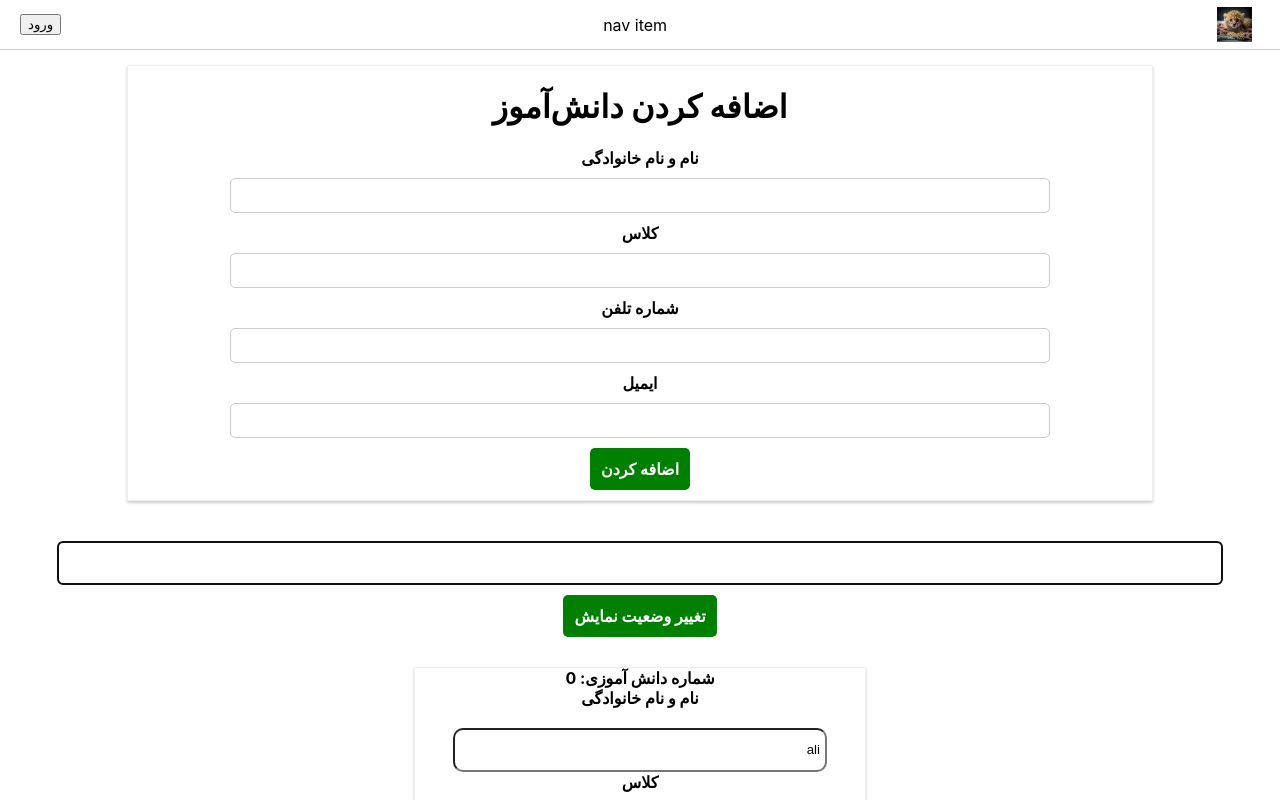
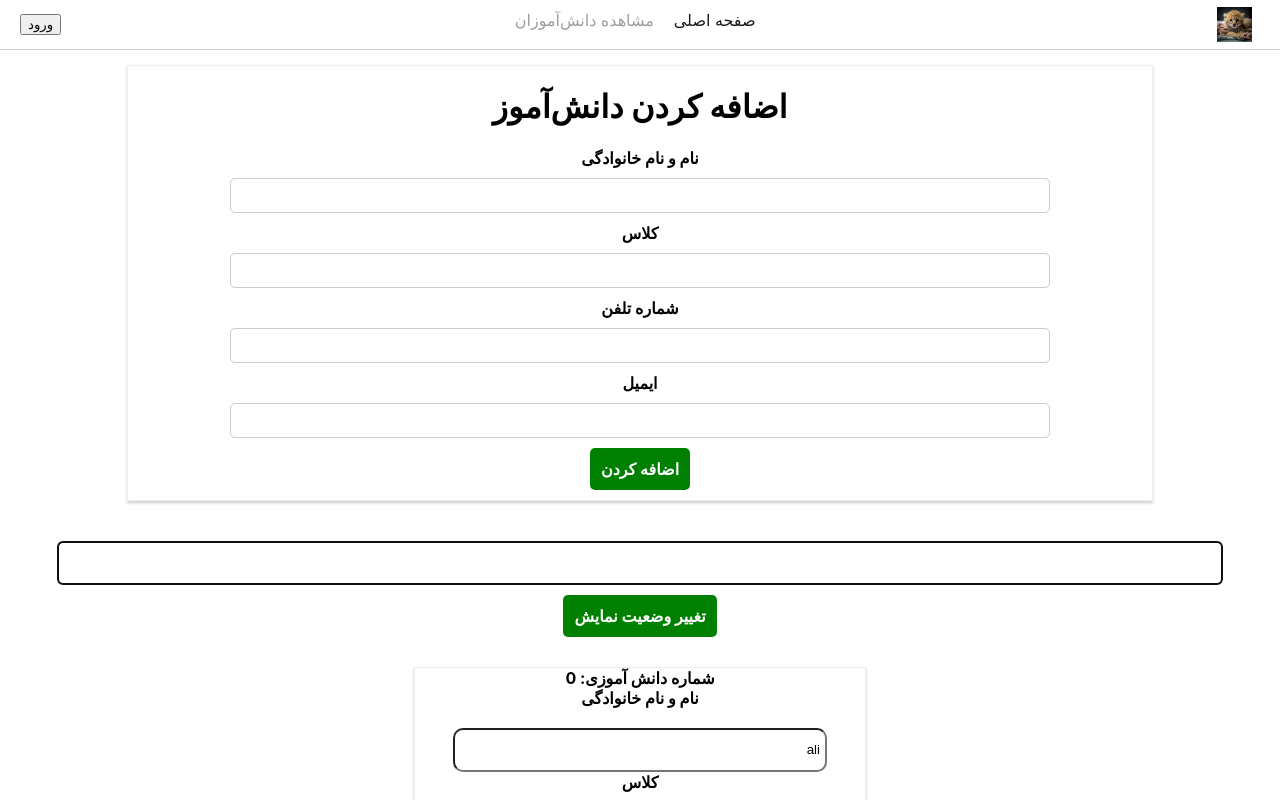
Before and after one commit to xandner/react-students, a React (Create React App) app: page / in a window 1280 px wide. Shown: the top 800 px of the page. Built offline with nearby package versions, Linux system fonts and the light colour scheme.

Commit message:
add menu bar

```diff
--- /dev/null
+++ b/src/container/header/menu_item/menuItems.css
@@ -0,0 +1,8 @@
+.MenuItems{
+    margin: 0;
+    padding: 0;
+    height: 100%;
+    display: flex;
+    align-items: center;
+    list-style: none;
+}
--- /dev/null
+++ b/src/container/header/menu_item/menuItems.js
@@ -0,0 +1,14 @@
+import React from "react";
+import "./menuItems.css";
+import MeniItem from "./menu_item/menuItem";
+const MeniItems = () => {
+  return (
+    <ul className="MenuItems">
+      <MeniItem link="/" active>
+        صفحه اصلی
+      </MeniItem>
+      <MeniItem link="/">مشاهده دانش‌آموزان</MeniItem>
+    </ul>
+  );
+};
+export default MeniItems;
--- /dev/null
+++ b/src/container/header/menu_item/menu_item/menuItem.css
@@ -0,0 +1,19 @@
+.menuItem{
+    height: 100%;
+    display: flex;
+    align-items: center;
+    margin: 0;
+    box-sizing: border-box;
+}
+.menuItem a{
+    color: #9e9e9e;
+    text-decoration: none;
+    height: 100%;
+    padding: 10px;
+    box-sizing: border-box;
+    display: block;
+}
+.menuItem a:hover,.menuItem a:active , .menuItem a.active{
+    cursor: pointer;
+    color: #1b1b1b;
+}
--- /dev/null
+++ b/src/container/header/menu_item/menu_item/menuItem.js
@@ -0,0 +1,17 @@
+import React from "react";
+import "./menuItem.css";
+const MeniItem = (props) => {
+  let classes = [];
+  if (props.active) {
+    classes.push("active");
+  }
+  console.log(classes);
+  return (
+    <li className="menuItem">
+      <a className={classes} href={props.link}>
+        {props.children}
+      </a>
+    </li>
+  );
+};
+export default MeniItem;
--- a/src/container/header/toolbar/toolbar.css
+++ b/src/container/header/toolbar/toolbar.css
@@ -14,3 +14,6 @@
     z-index: 90;
     direction: rtl;
 }
+.toolbar nav{
+    height: 100%;
+}
--- a/src/container/header/toolbar/toolbar.js
+++ b/src/container/header/toolbar/toolbar.js
@@ -2,11 +2,14 @@ import React from "react";
 import "./toolbar.css";
 import logo from "../../../components/logo/logo";
 import Logo from "../../../components/logo/logo";
+import MeniItems from "../menu_item/menuItems";
 const Toolbar = (props) => {
   return (
     <header className="toolbar">
       <Logo />
-      <nav>nav item</nav>
+      <nav>
+        <MeniItems />
+      </nav>
       <button>ورود</button>
     </header>
   );
```
